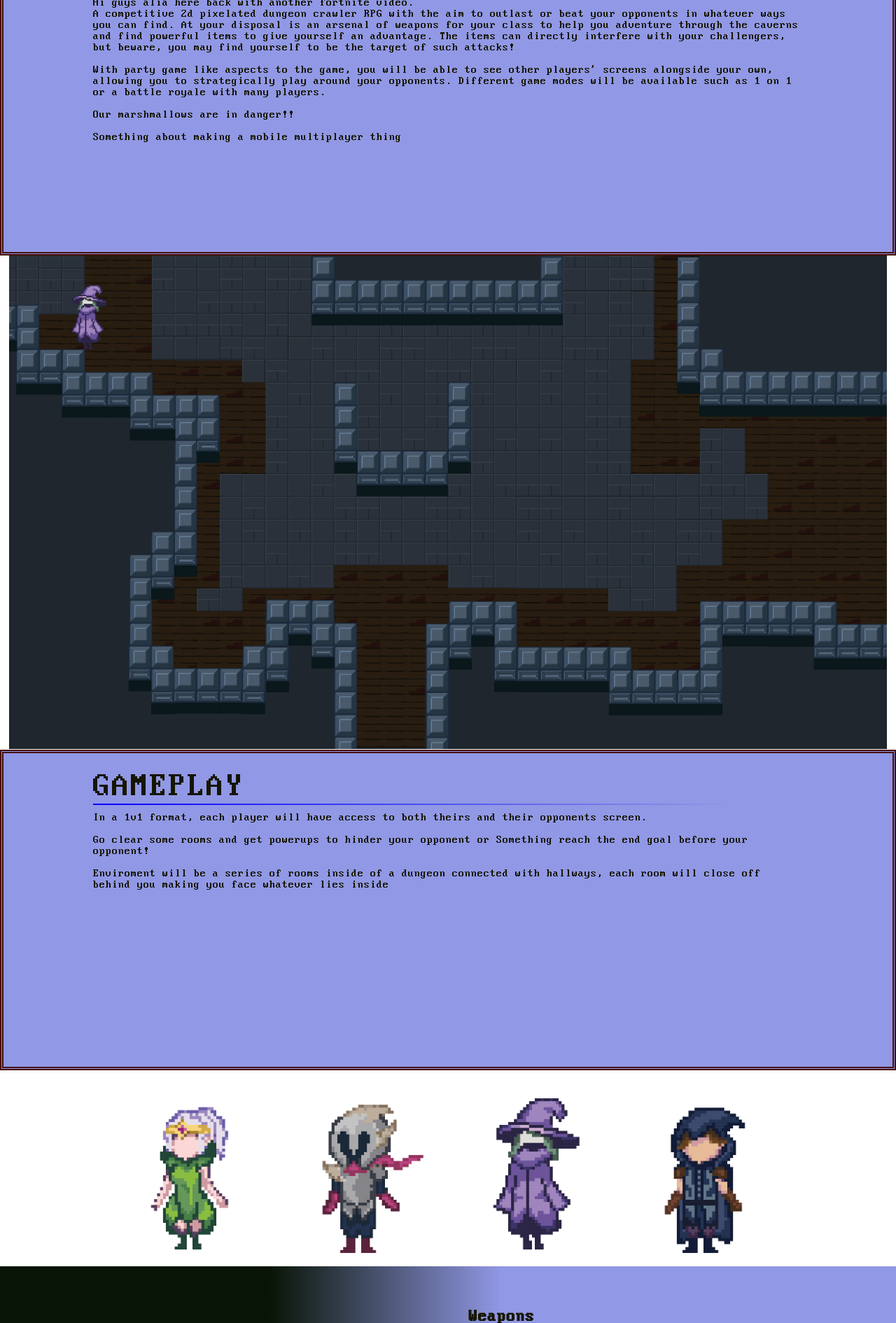
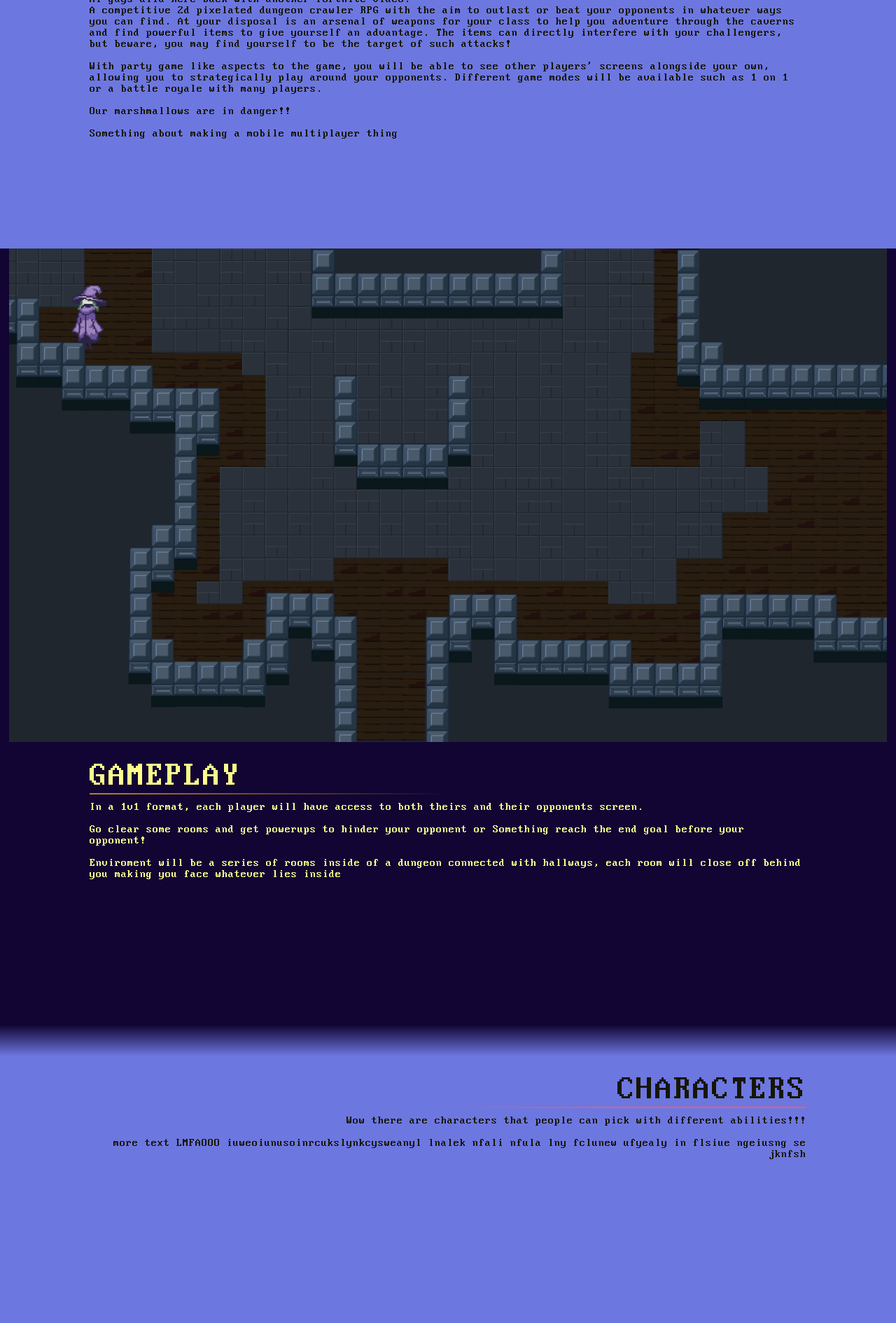
Before and after one commit to mhlow/mhlow.github.io, a plain HTML site: page index.html in a window 1280 px wide. Shown: the part 593-2483 px from the top of the page at 70% size. Drawn offline with Linux system fonts and the light colour scheme.

Commit message:
Characters
Added a characters tab and general fixes

```diff
--- a/demoStyle.css
+++ b/demoStyle.css
@@ -22,6 +22,7 @@
     left: 100px;
     width: var(--demo-player-width);
     height: var(--demo-player-height);
+    z-index: 0;
 
 
     /* background-color: bisque; */
--- a/index.html
+++ b/index.html
@@ -18,10 +18,12 @@
     <nav class="navbar">
       <a href="#overviewAnchor" class="navbarElement">OVERVIEW</a>
       <a href="#gameplayAnchor" class="navbarElement">GAMEPLAY</a>
+      <a href="#characterAnchor" class="navbarElement">CHARACTERS</a>
       <a href="#weaponsAnchor" class="navbarElement">WEAPONS</a>
     </nav>
 
-    <div class="overviewContainer" id="overviewAnchor">
+    <div class="anchor" id="overviewAnchor"></div>
+    <div class="overviewContainer">
       <span class="overviewText">OVERVIEW<br></span>
       <div class="titleLine"></div>
       <span>Hi guys alia here back with another fortnite video. <br>
@@ -39,8 +41,9 @@
       <div class="demoPlayer"></div>
     </div>
 
+    <div class="anchor" id="gameplayAnchor"></div>
+    <div class="gameplayContainer">
 
-    <div class="gameplayContainer" id="gameplayAnchor">
       <span class="gameplayText">GAMEPLAY<br></span>
       <div class="titleLine"></div>
       <span>In a 1v1 format, each player will have access to both theirs and their opponents screen. <br><br>
@@ -53,7 +56,19 @@
 
     </div>
 
+    <div class="anchor" id="characterAnchor"></div>
+    <div class="characterDescContainer">
+      <span class="characterDescText">CHARACTERS<br></span>
+      <div class="titleLineRight"></div>
+      <span>Wow there are characters that people can pick with different abilities!!! <br><br>
+        more text LMFAOOO iuweoiunusoinrcukslynkcysweanyl lnalek nfali nfula lny fclunew ufyealy in flsiue ngeiusng se jknfsh
+
+      </span>
+
+    </div>
+
     <div class="characterContainer">
+      <div class="divider"></div>
       <div class="characterImgContainer" id="archerImgContainer">
           <img src="Assets/Images/Archer.png" alt="Sprite of Archer" class="characterImg" id="archerImg"/>
       </div>
@@ -69,13 +84,11 @@
       <div class="characterImgContainer" id="rogueImgContainer">
           <img src="Assets/Images/Rogue.png" alt="Sprite of Rogue" class="characterImg" id="rogueImg"/>
       </div>
-
-
     </div>
 
 
-
-    <div class="weaponContainer" id="weaponsAnchor">
+    <div class="anchor" id="weaponsAnchor"></div>
+    <div class="weaponContainer">
       <div class="divider"></div>
       <div class="weaponImgOuterBox">
         <div class="weaponImgUpper">
@@ -100,7 +113,8 @@
       </div>
 
       <div class="weaponDesc">
-        <h2>Weapons</h2>
+        <span class="weaponsText">WEAPONS<br></span>
+        <div class="titleLine" style="width: 100%; height: 2px; margin-bottom: 10px; background: linear-gradient(90deg, rgb(255, 140, 0) 20%, rgba(0, 0, 0, 0) 50%);"></div>
         <div class="weaponDescText">
           Lorem ipsum
         </div>
@@ -113,10 +127,6 @@
 
 
 
-
-
-
-
 	<script src="script.js"></script>
   </body>
 </html>
--- a/style.css
+++ b/style.css
@@ -4,6 +4,7 @@ body {
     font-family: font;
     font-size: 2vh;
     color: rgb(22, 22, 0);
+    background-color: #120533;
 }
 
 h1 {
@@ -21,6 +22,7 @@ img {
 
 :root {
     --divider-height: 30px;
+    --nav-height: 100px;
 }
 
 a {
@@ -31,6 +33,11 @@ a {
 /* ------------------- Classes ------------------- */
 
 /* General */
+
+.anchor {
+    position: relative;
+    top: calc(var(--nav-height) * -1);
+}
 
 .titleBar {
     height: 200px;
@@ -52,10 +59,11 @@ a {
     position: sticky;
     top: 0px;
     width: 100%;
-    height: 100px;
+    height: var(--nav-height);
     padding: 0;
+    z-index: 10;
 
-    background-color: khaki;
+    /* background-color: rgb(252, 233, 66); */
 
     display: flex;
     justify-content: center;
@@ -63,45 +71,62 @@ a {
 }
 
 .navbarElement {
-    flex-grow: 1;
-    border: 1px solid black;
+    width: 25%;
+
+    background: linear-gradient(155deg, rgb(252, 233, 66) 20%, rgb(253, 243, 147) 40% , rgb(247, 174, 19));
+    border: 5px rgb(19, 8, 3) inset;
+    border-radius: 5px;
 
     display: flex;
     justify-content: center;
     align-items: center;
 
     font-size: 40px;
+
+    transition: 0.2s ease-in-out;
 }
 
-.overviewContainer {
+.navbarElement:hover {
+    background: linear-gradient(155deg, rgb(255, 239, 98) 20%, rgb(255, 246, 169) 40% , rgb(250, 188, 54));
+    border: 5px rgb(48, 21, 8) inset;
+}
+
+.overviewContainer, .characterDescContainer {
     height: 400px;
     padding: 3vh 10vw;
 
+    /* border: 5px rgb(70, 14, 0) double; */
 
-    border: 5px rgb(70, 14, 0) double;
-
-    background-color: #9198e5;
+    background-color: #6d77e0;
 }
 
-.overviewText {
+.overviewText, .characterDescText, .weaponsText {
     font-size: 6vh;
 }
 
-.titleLine {
-    width: 90%;
+.titleLine, titleLineRight {
+    width: 100%;
     height: 2px;
     margin-bottom: 10px;
-    background: linear-gradient(90deg, blue, rgba(0, 0, 0, 0));
+    background: linear-gradient(90deg, rgb(184, 133, 25), rgba(0, 0, 0, 0) 50%);
+}
+
+.titleLineRight {
+    width: 100%;
+    height: 2px;
+    margin-bottom: 10px;
+    float: right;
+    background: linear-gradient(270deg, rgb(255, 91, 91) 20%, rgba(0, 0, 0, 0) 50%);
 }
 
 .gameplayContainer {
     height: 400px;
     padding: 3vh 10vw;
+    color: rgb(253, 255, 138);
 
-
-    border: 5px rgb(70, 14, 0) double;
-
-    background-color: #9198e5;
+    /* border: 5px rgb(70, 14, 0) double; */
+    background: linear-gradient(180deg, #120533 90%, #6d77e0 100%);
+    background-color: #120533;
 }
 
 .gameplayText {
@@ -110,13 +135,17 @@ a {
 
 /* Character */
 
+.characterDescContainer {
+    text-align: right;
+}
+
 .characterContainer {
     position: relative;
     width: auto;
     height: 30vh;
-    padding: 20px;
+    padding-bottom: 10vh;
 
-    background-image: url("../Website/Assets/Images/BrickWallBackground.png");
+    background-image: url("Assets/Images/BrickWallBackground.png");
     background-size: contain;
     /* background-color: lightslategrey; */
 
@@ -195,7 +224,7 @@ a {
     height: 7vw;
     border: 2px rgb(8, 20, 5) solid;
 
-    background-image: url("../Website/Assets/Images/GoldenFrameWOuter.png");
+    background-image: url("Assets/Images/GoldenFrameWOuter.png");
     background-repeat: no-repeat;
     background-size: cover;
 
@@ -240,7 +269,7 @@ a {
     width: 100%;
     z-index: 5;
 
-    background-image: url("../Website/Assets/Images/divider.png");
+    background-image: url("Assets/Images/divider.png");
     background-size: contain;
 
 }
@@ -259,7 +288,6 @@ a {
 
 
 
-
 /* ------------------ Animations ------------------ */
 
 @keyframes characterAnimation {
@@ -274,5 +302,5 @@ a {
 }
 
 @keyframes weaponFrameHover {
-    100% { background-image: url("../Website/Assets/Images/GoldenFrameWOuterHover.png"); }
+    100% { background-image: url("Assets/Images/GoldenFrameWOuterHover.png"); }
 }
```
Lines whose indentation alone changed are shown as unchanged.
